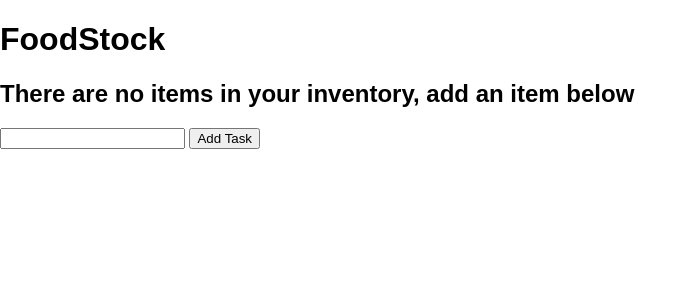
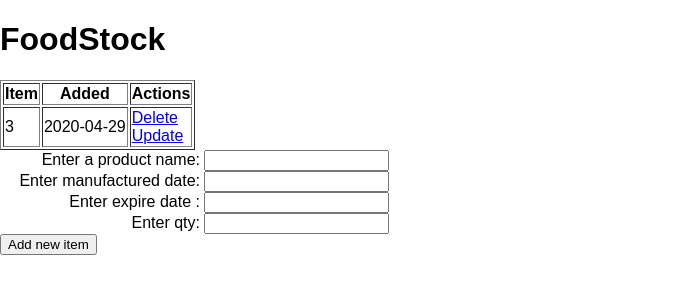
Before and after one commit to josbex/exjobb_foodstock, a Flask app: page / in a window 1280 px wide. Shown: the top 300 px of the page, without its empty margins (0-698 px from the left). Run offline with Flask 2, Linux system fonts and the light colour scheme; data comes from the database, SQL or seed files in the repository; both versions use the stored data as it was after the commit.

Commit message:
New products can now be added through homepage

```diff
--- a/API/app.py
+++ b/API/app.py
@@ -1,15 +1,26 @@
 from flask import Flask, render_template, url_for, request, redirect, jsonify
-import estimationAPI as eAPI
-import util as u
+from estimationAPI import stringToMonth, addNewProduct
+from extras import getData, db_constants
 
 
 app = Flask(__name__)
 
 @app.route('/', methods=['POST', 'GET'])
 def index():
-    stmt = "SELECT * FROM " +  u.db_constants['STOCK_TABLE']
-    items = u.getData(stmt, [])
-    return render_template('index.html', items=items)
+    if request.method == 'POST':
+        product_name = request.form['name']
+        product_created = request.form['created']
+        product_expires = request.form['expires']
+        product_qty = request.form['qty']
+        product_created = stringToMonth(product_created)
+        product_expires = stringToMonth(product_expires)
+        addNewProduct(product_name, product_created, product_expires, int(product_qty))
+        return redirect('/')
+    else:
+        stmt = "SELECT * FROM " +  db_constants['STOCK_TABLE']
+        items = getData(stmt, [])
+        print(items)
+        return render_template('index.html', items=items)
 
 #def displaStock():
 #    return null
--- a/API/util.py
+++ b/API/extras.py
@@ -8,7 +8,7 @@ db_constants = {"PRODUCT_TABLE" : "products",
                 "ESTIMATIONS_TABLE" : "estimatedRates"
                 }
 
-product_table = {'ID' : 'id', 'PRODUCT_NAME' : 'name'}
+product_table = {'ID' : 'id', 'PRODUCT_NAME' : 'name', 'SHELFLIFE' : 'shelflife'}
 months_table = {'MONTH_ID' : 'id', 'MONTH_NAME' : 'month'}
 stock_table = {'PRODUCT_ID' : 'product_id', 'QUANTITY' : 'qty', 'SIZE' : 'packageSize', 'ADDED' : 'addedDate', 'MANUFACTURED' : 'manufactured'}
 history_table = {'HISTORY_ID' : 'history_id', 'PRODUCT_ID' : 'product_id', 'ADDED' : 'added_date', 'REMOVED' : 'removed_date', "ACTUAL_RATE" : 'actualRate'}
--- a/API/static/css/main.css
+++ b/API/static/css/main.css
@@ -2,3 +2,9 @@ body{
 	margin: 0;
 	font-family: sans-serif;
 }
+
+label {
+	width: 200px;
+	display: inline-block;
+	text-align: right;
+ }
--- a/API/templates/index.html
+++ b/API/templates/index.html
@@ -7,7 +7,7 @@
 {% block body %}
 <div class="content">
 	<h1>FoodStock</h1>
-	{% if tasks|length < 1 %}
+	{% if items|length < 1 %}
 	<h2>There are no items in your inventory, add an item below</h2>
 	{% else %}
 	<table border=1>
@@ -18,20 +18,27 @@
 		</tr>
 		{% for item in items %}
 			<tr>
-				<td>{{ item['PRODUCT_ID'] }}</td>
-				<td>{{item['ADDED']}}</td>
+				<td>{{ item['product_id'] }}</td>
+				<td>{{item['addedDate']}}</td>
 				<td>
-					<a href="/delete/{{item['PRODUCT_ID']}}">Delete</a>
+					<a href="/delete/{{item['product_id']}}">Delete</a>
 					<br>
-					<a href="/update/{{item['PRODUCT_ID']}}">Update</a>
+					<a href="/update/{{item['product_id']}}">Update</a>
 				</td>
 			</tr>
 		{% endfor %}
 	</table>
 	{% endif %}
 	<form action="/" method="POST">
-		<input type="text" name="content" id="content">
-		<input type="submit" name="Add Task" value="Add Task">
+		<label for="name">Enter a product name:</label>
+		<input type="text" name="name" id="name"><br>
+		<label for="created">Enter manufactured date:</label>
+		<input type="text" name="created" id="created"><br>
+		<label for="expires">Enter expire date :</label>
+		<input type="text" name="expires" id="expires"><br>
+		<label for="qty">Enter qty:</label>
+		<input type="text" name="qty" id="qty"><br>
+		<input type="submit" name="Add new item" value="Add new item">
 	</form>
 </div>
 {% endblock %}
```
Also changed, not shown: API/estimationAPI.py (+30 -28 lines), ExampleDatabase/test.db.
